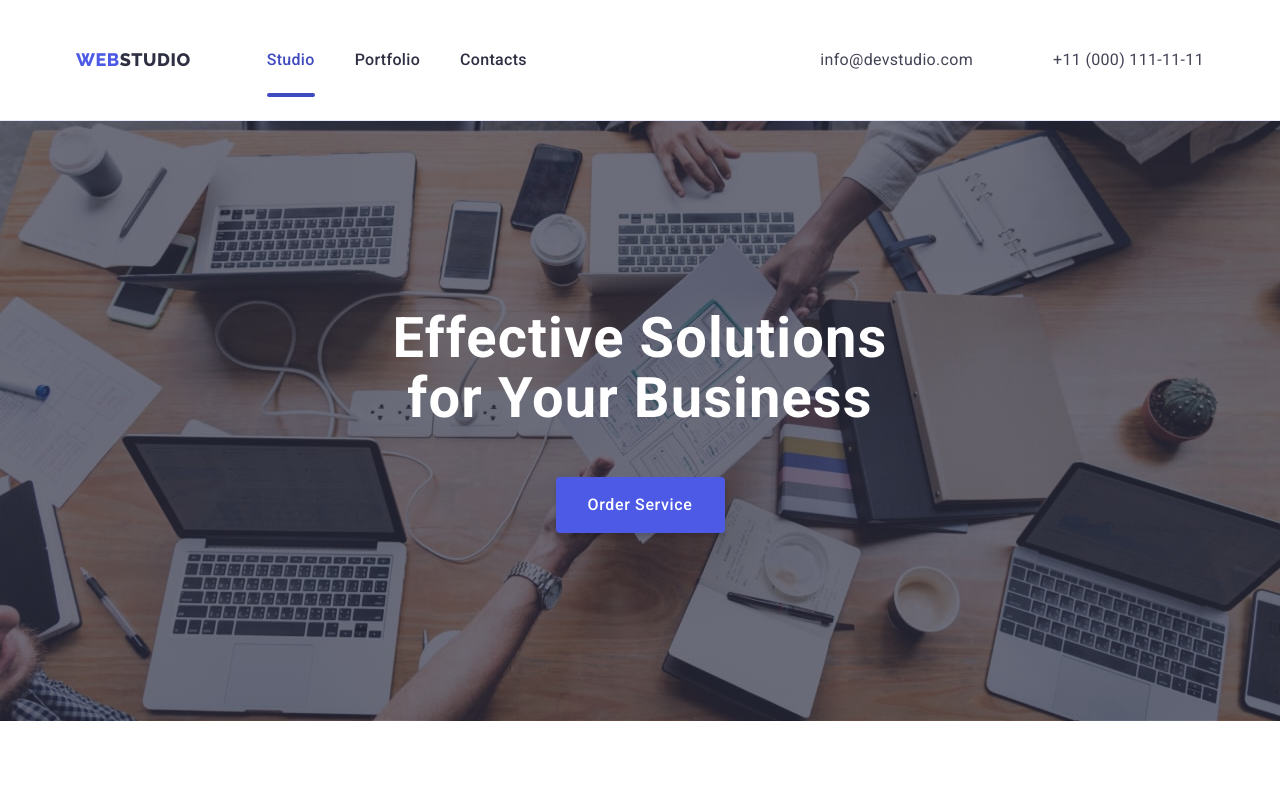
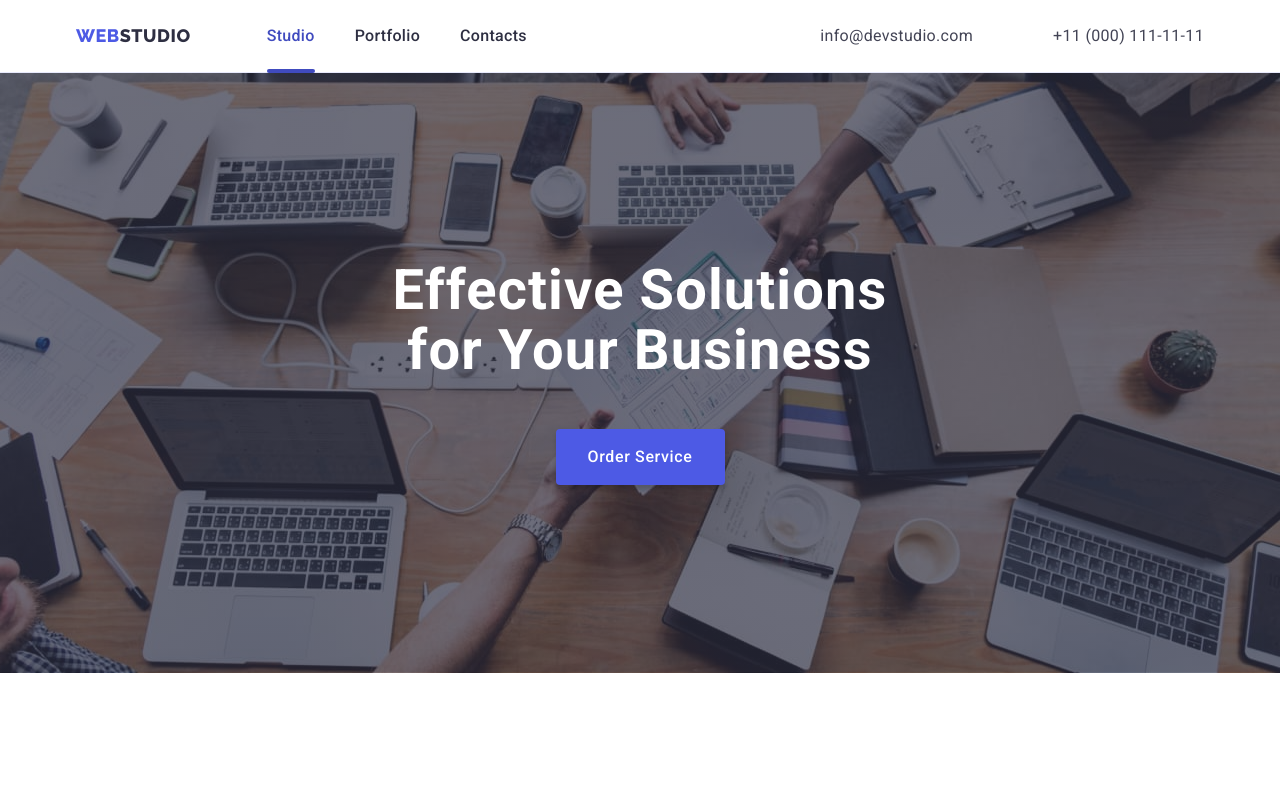
Before and after one commit to Natalia-it/goit-markup-hw-07, a plain HTML site: page index.html in a window 1280 px wide. Shown: the top 790 px of the page. Drawn offline with nearby package versions, Linux system fonts and the light colour scheme.

Commit message:
header correct

```diff
--- a/css/styles.css
+++ b/css/styles.css
@@ -1095,6 +1095,11 @@ border: none;
     .container {
         max-width: 766px;
     }
+    .main-header {
+        padding-top: 0;
+        padding-bottom: 0;
+    }
+
 
     .auth-nav{
     display: inline-block;
@@ -1530,7 +1535,7 @@ color: var(--back-accent-color);
     background-color: var(--title-text-color);
     padding-top: 100px;
     padding-bottom: 100px;
-    padding-left: 0;
+    /* padding-left: 0; */
 
 }
 .footer-container {
```
